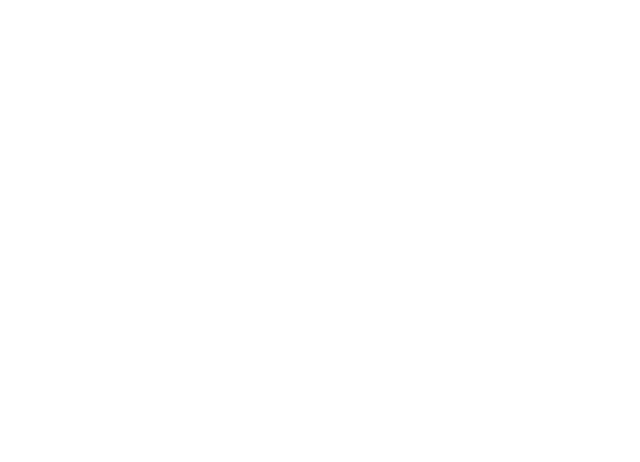
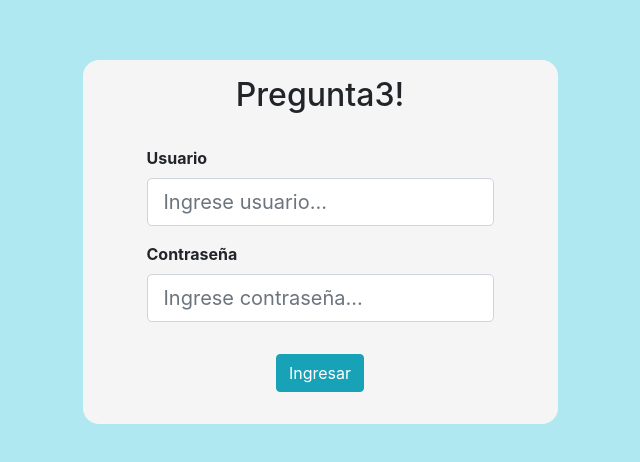
Before and after one commit to gustavososa92/provisorio-PHM, a React (Create React App) app in the folder front/pregunta3-front/: page /login in a window 1280 px wide. Shown: the part 158-620 px from the top of the page, without its empty margins (320-960 px from the left). Built offline with nearby package versions, Linux system fonts and the light colour scheme.

Commit message:
vista login casi terminada - falta footer

```diff
--- /dev/null
+++ b/front/pregunta3-front/src/componentes/login/login.css
@@ -0,0 +1,16 @@
+.login-container {
+  height: 100vh;
+  display: flex;
+  justify-content: center;
+  align-items: center;
+  flex-direction: column;
+  background-color: #afe8f0;
+}
+
+.login {
+  /* border: 1px solid black; */
+  padding: 1rem 4rem 2rem 4rem;
+  border-radius: 1rem;
+  background-color: whitesmoke;
+  font-weight: bold;
+}
--- a/front/pregunta3-front/src/componentes/login/login.jsx
+++ b/front/pregunta3-front/src/componentes/login/login.jsx
@@ -0,0 +1,24 @@
+import { Form, FormGroup, Button } from "react-bootstrap"
+import { Footer } from "../footer/footer"
+import "./login.css"
+
+export const Login = () => {
+  return (
+    <div className="login-container">
+      <Form className="login">
+        <h2 style={{ textAlign: "center", marginBottom: "2rem" }}>Pregunta3!</h2>
+        <FormGroup>
+          <Form.Label>Usuario</Form.Label>
+          <Form.Control size="lg" placeholder="Ingrese usuario..." />
+        </FormGroup>
+        <FormGroup>
+          <Form.Label>Contraseña</Form.Label>
+          <Form.Control type="password" size="lg" placeholder="Ingrese contraseña..." />
+        </FormGroup>
+        <div style={{ textAlign: "center", marginTop: "2rem" }}>
+          <Button variant="info">Ingresar</Button>
+        </div>
+      </Form>
+    </div>
+  )
+}
```
